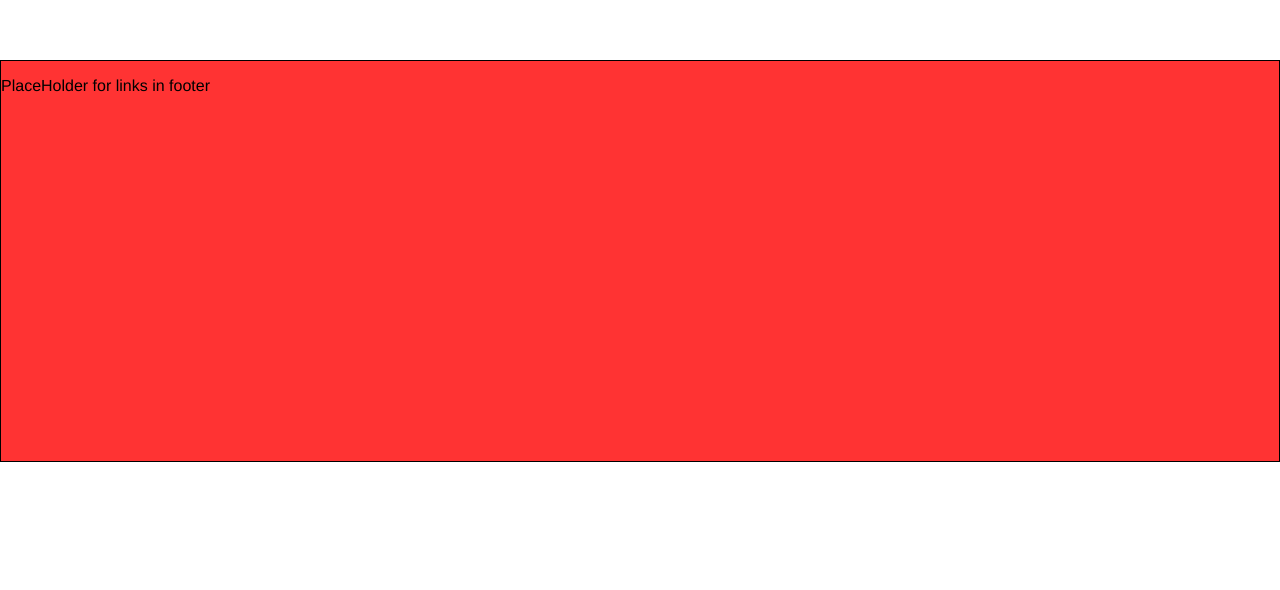
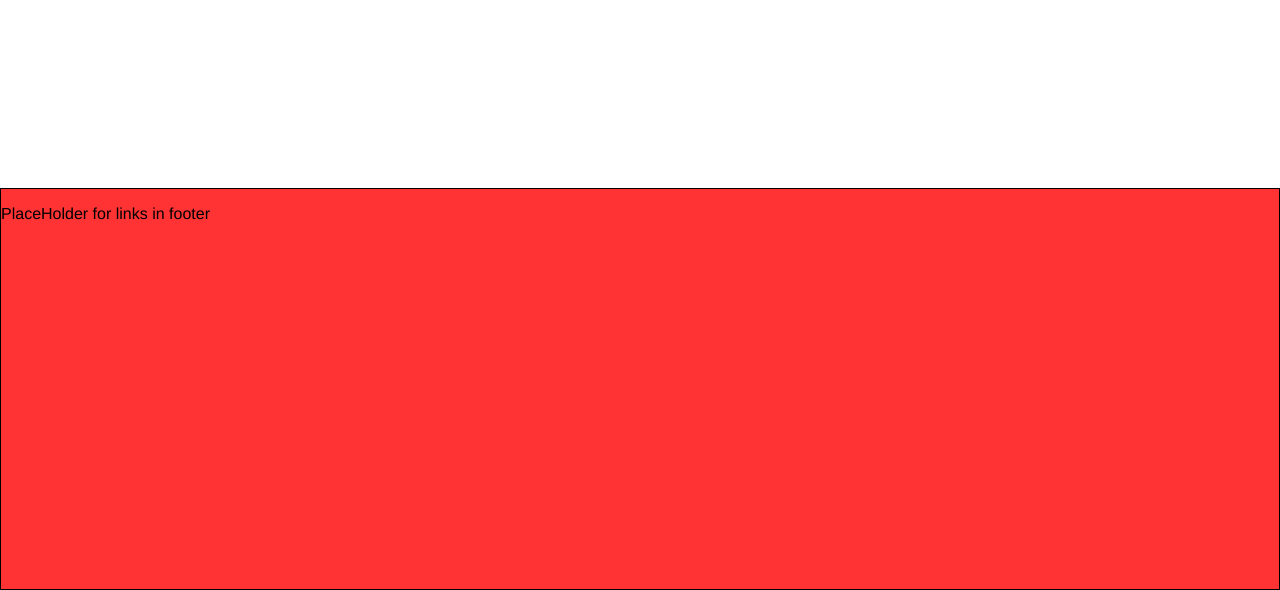
Before and after one commit to ryancarville/grafensteiner, a React (Create React App) app: page /results in a window 1280 px wide. Shown: the part 1635-2225 px from the top of the page. Before the commit the page ends 2097 px from the top, so only its background shows below. Built offline with nearby package versions, Linux system fonts and the light colour scheme.

Commit message:
Heroku Footer update

```diff
--- a/src/Footer.css
+++ b/src/Footer.css
@@ -1,5 +1,5 @@
 .footerWrapper {
-	margin-top: 30%;
+	margin-top: 40%;
 }
 
 .footer {
```
